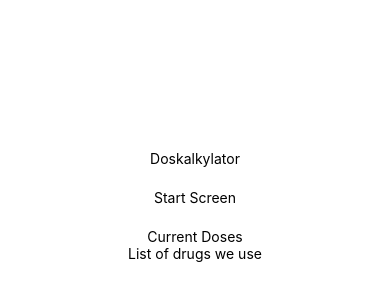
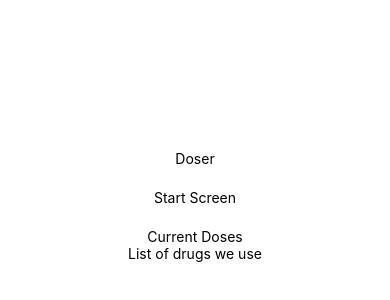
Before and after one commit to lelkespeter/AnestesiDrugs, a React Native app: screen / in a window 390 px wide. Shown: the part 216-516 px from the top of the page. Built offline with nearby package versions, Linux system fonts and the light colour scheme.

Commit message:
ändrad App.js

```diff
--- a/App.js
+++ b/App.js
@@ -7,7 +7,7 @@ import StartScreen from "./screens/StartScreen";
 export default function App() {
   return (
     <View style={styles.container}>
-      <Text>Doskalkylator</Text>
+      <Text>Doser</Text>
       <StatusBar style="auto" />
       <StartScreen />
       <CurrentDosesScreen />
```
